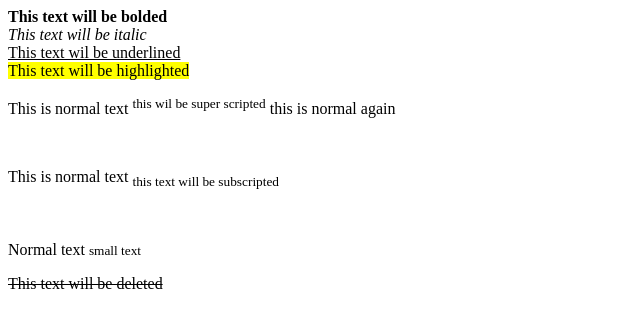
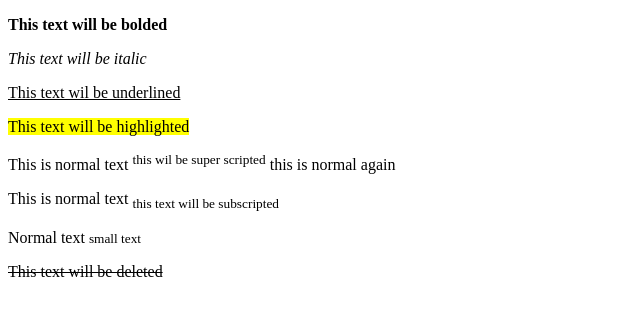
Before and after one commit to jay1patel1/PW-Coding, a plain HTML site: page Assignment/03Sept'23 Core HTML Assignment/Question 1/Question1.html in a window 1280 px wide. Shown: the whole page, without its empty margins (0-640 px from the left). Drawn offline with Linux system fonts and the light colour scheme.

Commit message:
Updated Question-2

```diff
--- a/Assignment/03Sept'23 Core HTML Assignment/Question 1/Question1.html
+++ b/Assignment/03Sept'23 Core HTML Assignment/Question 1/Question1.html
@@ -6,12 +6,12 @@
     <title>Question-1</title>
 </head>
 <body>
-    <b>This text will be bolded</b><br>
-    <i>This text will be italic</i><br>
-    <u>This text wil be underlined</u><br>
-    <mark>This text will be highlighted</mark><br>
-    <p>This is normal text <sup>this wil be super scripted</sup> this is normal again</p><br>
-    <p>This is normal text <sub>this text will be subscripted</sub></p><br>
+    <p><b>This text will be bolded</b></p>
+    <p><i>This text will be italic</i></p>
+    <p><u>This text wil be underlined</u></p>
+    <p><mark>This text will be highlighted</mark></p>
+    <p>This is normal text <sup>this wil be super scripted</sup> this is normal again</p>
+    <p>This is normal text <sub>this text will be subscripted</sub></p>
     <p>Normal text <small>small text</small></p>
     <del>This text will be deleted</del>
 </body>
```
Also changed, not shown: Assignment/03Sept'23 Core HTML Assignment/Question 2/Question2.html (added, +14 -0 lines).
